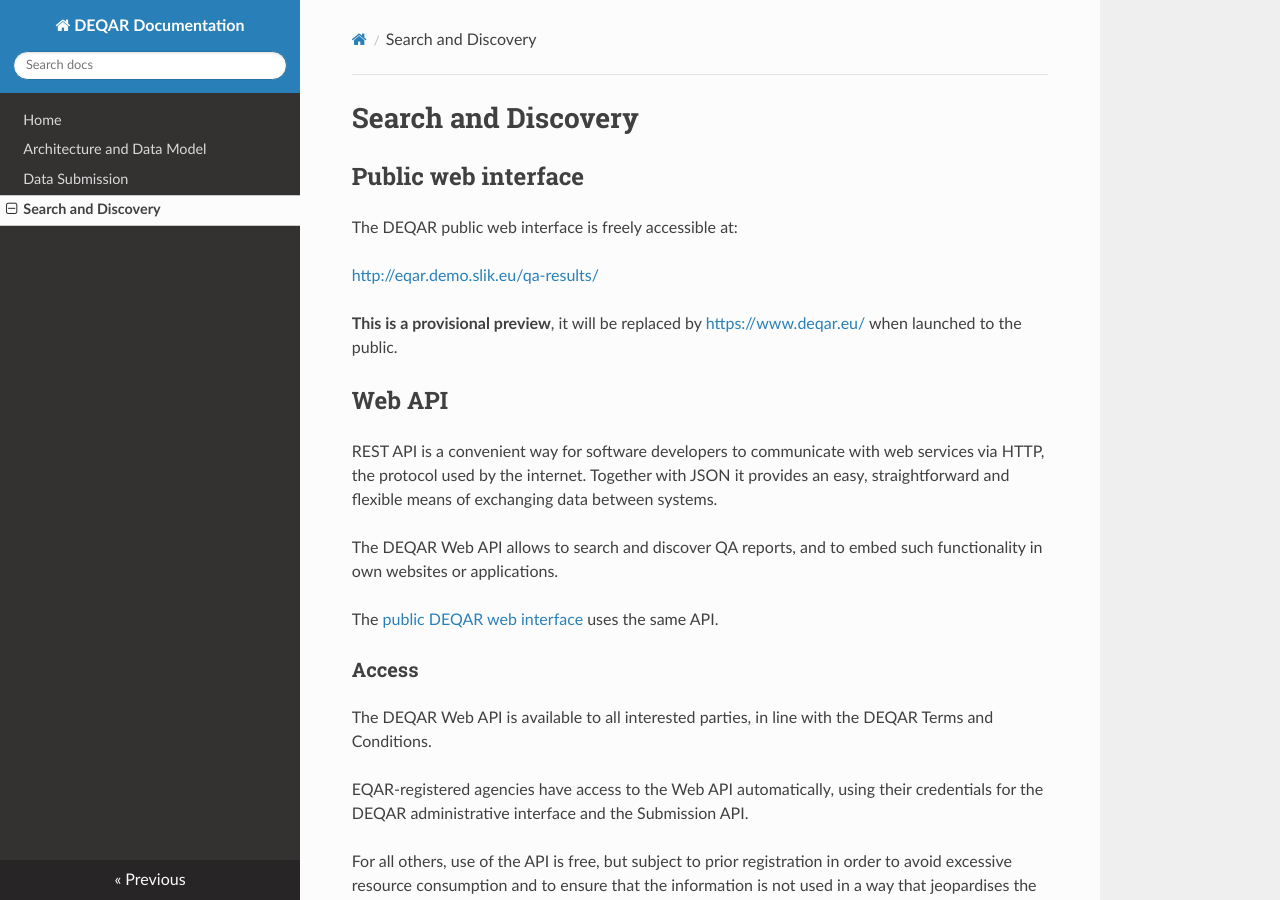
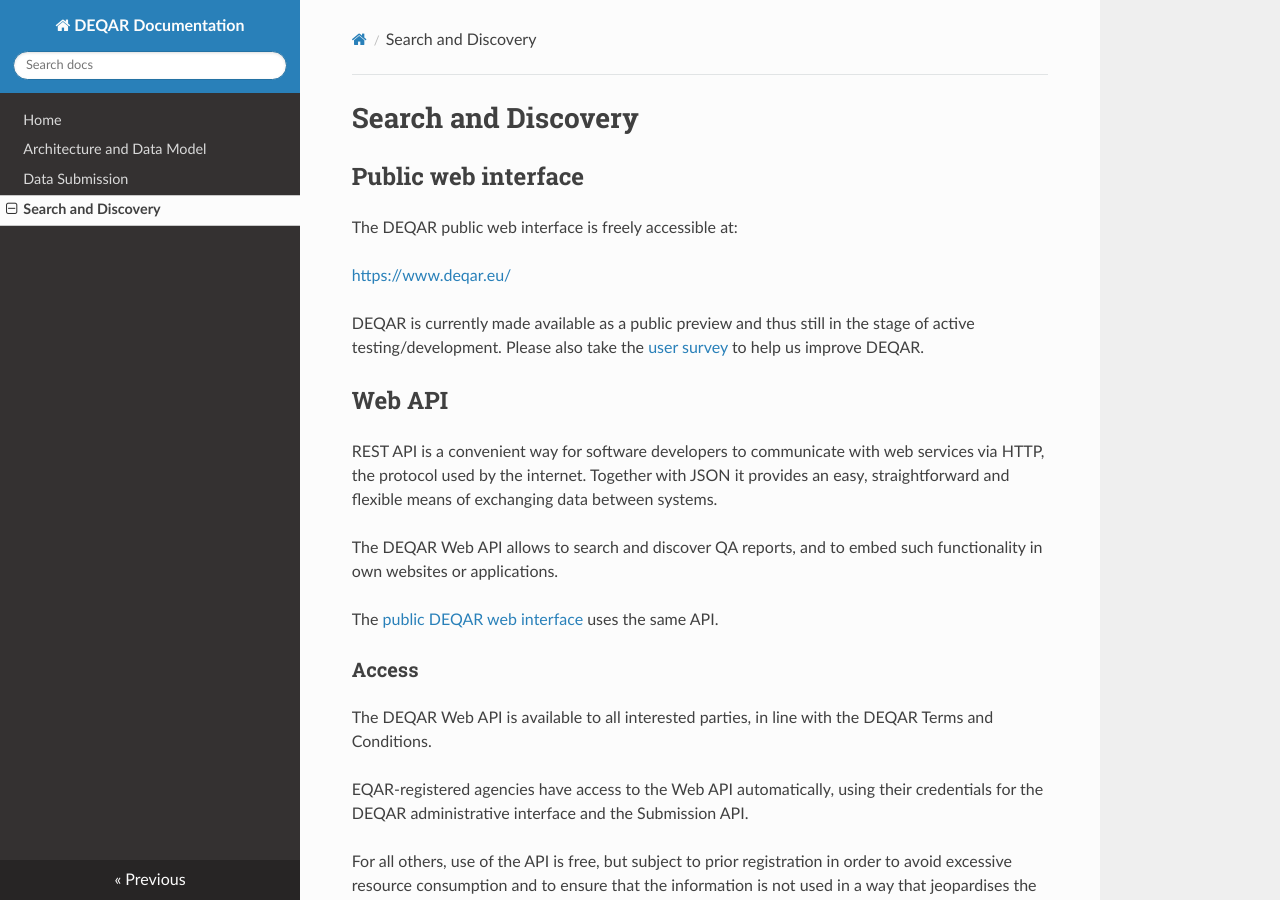
Before and after one commit to EQAR/deqar-docs, an MkDocs documentation site: the page built from docs/web_api.md, in a window 1280 px wide and 900 px high. Built offline with MkDocs 1.6.1, drawn with Linux system fonts in a browser that asks for light colours; nearby versions of some CDN libraries; old or Windows-style settings are respelled for this version of MkDocs.

Commit message:
correct link to public web interface

```diff
--- a/docs/web_api.md
+++ b/docs/web_api.md
@@ -2,9 +2,9 @@
 
 The DEQAR public web interface is freely accessible at:
 
-<http://eqar.demo.slik.eu/qa-results/>
+<https://www.deqar.eu/>
 
-**This is a provisional preview**, it will be replaced by <https://www.deqar.eu/> when launched to the public.
+DEQAR is currently made available as a public preview and thus still in the stage of active testing/development. Please also take the [user survey](https://www.eqar.eu/qa-results/users-survey/) to help us improve DEQAR.
 
 ## Web API
 
```
